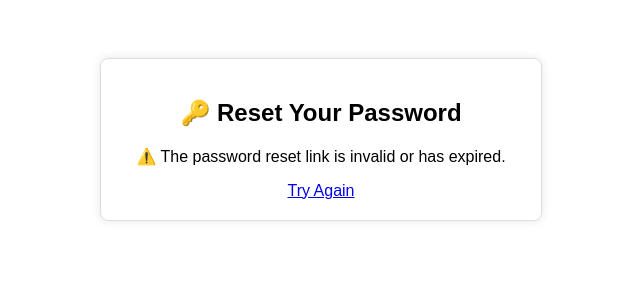
After one commit to puttavijaykumar/Agribazaar, a Django app: page /reset/1/1/ in a window 1280 px wide. The commit adds this page. Shown: the top 300 px of the page, without its empty margins (319-959 px from the left). Run offline with Django 5.2, Linux system fonts and the light colour scheme.

Commit message:
Fixed password reset file issue

```diff
--- a/accounts/urls.py
+++ b/accounts/urls.py
@@ -2,6 +2,7 @@ from django.urls import path, include
 from .views import register_view, login_view, logout_view
 from .views import register_view, verify_email
 from accounts.views import home
+from django.contrib.auth import views as auth_views
 
 urlpatterns = [
     path('', home, name='home'),
@@ -9,4 +10,8 @@ urlpatterns = [
     path("login/", login_view, name="login"),
     path("logout/", logout_view, name="logout"),
     path('verify-email/<uidb64>/<token>/', verify_email, name='verify_email'),
+    path('password_reset/', auth_views.PasswordResetView.as_view(), name='password_reset'),
+    path('password_reset/done', auth_views.PasswordResetDoneView.as_view(), name='password_reset_done'),
+    path('reset/<uidb64>/<token>/', auth_views.PasswordResetConfirmView.as_view(), name='password_reset_confirm'),
+    path('reset/done/', auth_views.PasswordResetCompleteView.as_view(), name='password_reset_complete'),
 ]
--- a/agribazaar/settings.py
+++ b/agribazaar/settings.py
@@ -137,6 +137,7 @@ DEFAULT_AUTO_FIELD = 'django.db.models.BigAutoField'
 
 # EMAIL_BACKEND = 'django.core.mail.backends.console.EmailBackend'  # Shows email in the terminal (for testing)
 EMAIL_BACKEND = 'django.core.mail.backends.smtp.EmailBackend'
+# EMAIL_BACKEND = 'django.core.mail.backends.console.EmailBackend'
 EMAIL_HOST = 'smtp.gmail.com'
 EMAIL_PORT = 587
 EMAIL_USE_TLS = True
--- a/templates/login.html
+++ b/templates/login.html
@@ -18,7 +18,7 @@
             <input type="password" name="password" placeholder="Password" required>
             <button type="submit">Login</button>
         </form>
-        <p><a href="#">Forgot Password?</a></p>
+        <p><a href="{% url 'password_reset' %}">Forgot Password?</a></p>
         <p>Don't have an account? <a href="{% url 'register' %}">Sign Up</a></p>
     </div>
     <script src="{% static 'javascript/scriptL.js' %}"></script>
--- /dev/null
+++ b/templates/registration/password_reset_confirm.html
@@ -0,0 +1,33 @@
+<!-- templates/registration/password_reset_confirm.html -->
+<!DOCTYPE html>
+<html lang="en">
+<head>
+    <meta charset="UTF-8">
+    <meta name="viewport" content="width=device-width, initial-scale=1.0">
+    <title>Reset Password</title>
+    <style>
+        body { font-family: Arial, sans-serif; text-align: center; padding: 50px; }
+        .container { max-width: 400px; margin: auto; padding: 20px; border: 1px solid #ddd; border-radius: 8px; box-shadow: 0 0 10px rgba(0, 0, 0, 0.1); }
+        input { width: 100%; padding: 10px; margin: 10px 0; }
+        button { background: #007BFF; color: white; padding: 10px 15px; border: none; cursor: pointer; }
+    </style>
+</head>
+<body>
+    <div class="container">
+        <h2>🔑 Reset Your Password</h2>
+        {% if validlink %}
+            <form method="post">
+                {% csrf_token %}
+                <label>New Password:</label>
+                <input type="password" name="new_password1" required>
+                <label>Confirm Password:</label>
+                <input type="password" name="new_password2" required>
+                <button type="submit">Reset Password</button>
+            </form>
+        {% else %}
+            <p>⚠️ The password reset link is invalid or has expired.</p>
+            <a href="{% url 'password_reset' %}">Try Again</a>
+        {% endif %}
+    </div>
+</body>
+</html>
--- /dev/null
+++ b/templates/registration/password_reset_form.html
@@ -0,0 +1,6 @@
+<h2>Forgot Password?</h2>
+<form method="post">
+    {% csrf_token %}
+    {{ form.as_p }}
+    <button type="submit">Reset Password</button>
+</form>
```
Also changed, not shown: accounts/views.py (+1 -9 lines), templates/registration/password_reset_complete.html (added, +21 -0 lines), templates/registration/password_reset_done.html (added, +22 -0 lines), templates/registration/password_reset_email.html (added, +11 -0 lines).
